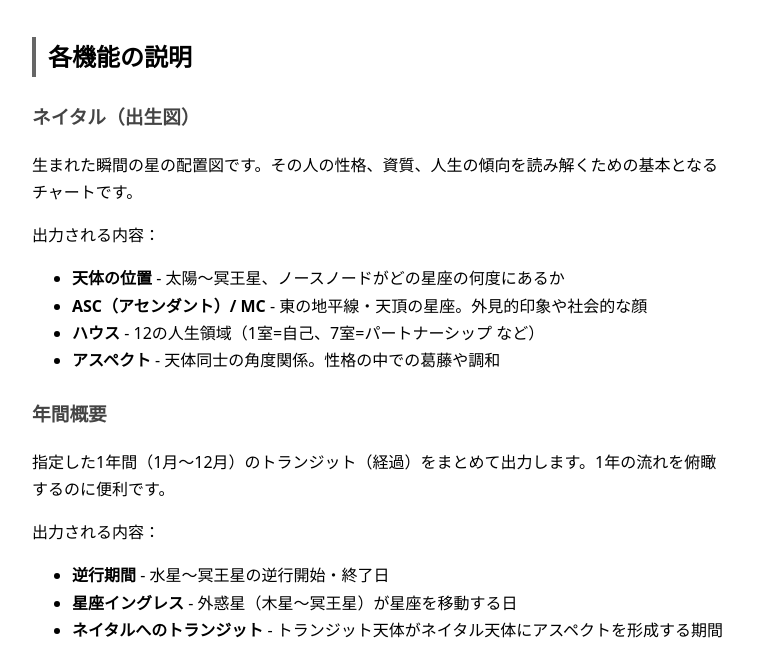
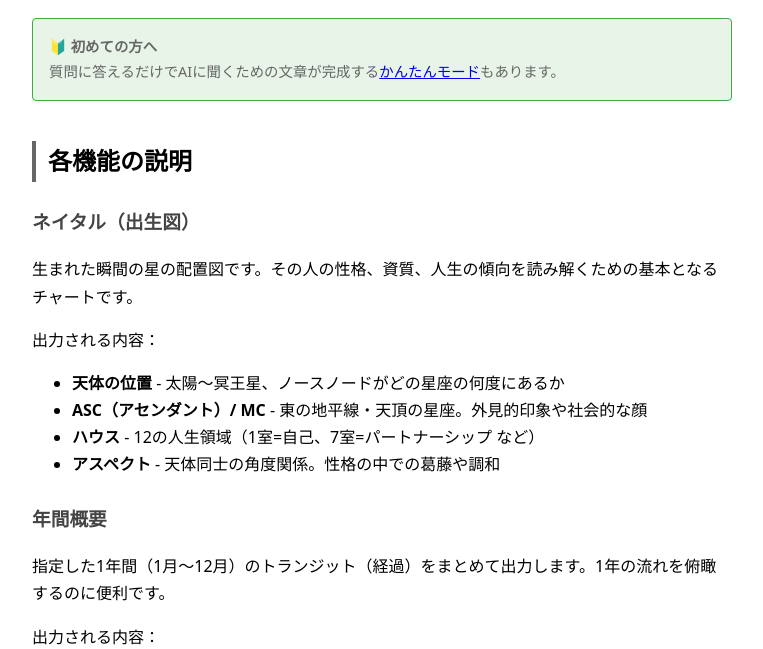
Before and after one commit to naoki-wjm/astro-tool, a website: page public/help.html in a window 1280 px wide. Shown: the part 151-800 px from the top of the page, without its empty margins (258-1021 px from the left). Drawn offline with Linux system fonts and the light colour scheme.

Commit message:
チュートリアルページ作成に伴う追加

```diff
--- a/public/help.html
+++ b/public/help.html
@@ -26,6 +26,11 @@
   <div class="back-link"><a href="/">← 計算ツールに戻る</a></div>
 
   <h1>使い方</h1>
+
+  <div class="note" style="margin-bottom: 2rem; padding: 1rem; background: #e8f4e8; border: 1px solid #4a4;">
+    🔰 <strong>初めての方へ</strong><br>
+    質問に答えるだけでAIに聞くための文章が完成する<a href="/tutorial.html">かんたんモード</a>もあります。
+  </div>
 
   <h2>各機能の説明</h2>
 
```
Also changed, not shown: README.md.
